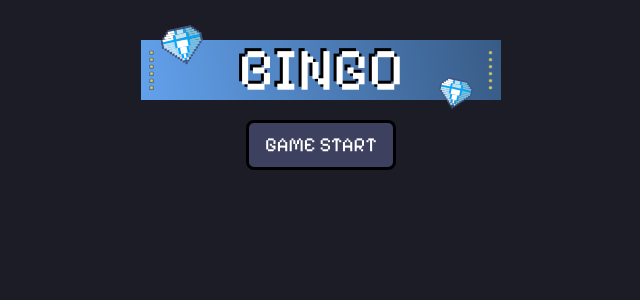
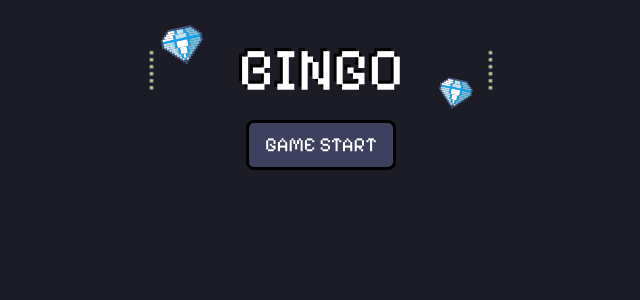
Before and after one commit to ksyksy815/bingo-light, a React (Vite) app: page / in a window 1280 px wide. Shown: the top 300 px of the page, without its empty margins (319-959 px from the left). Built offline with nearby package versions, Linux system fonts and the light colour scheme.

Commit message:
Fix CSS styles

```diff
--- a/src/index.css
+++ b/src/index.css
@@ -18,10 +18,7 @@ body {
   .text-shadow {
     text-shadow: -3px -3px 0 rgba(0, 0, 0, 1);
   }
-  .blue-gradient {
-    background: linear-gradient(80deg, #62a1ec, #385b86);
-  }
-  .green-gradient {
-    background: linear-gradient(80deg, #00c324, #c7ffd1);
+  .title-stroke {
+    -webkit-text-stroke: 3px white;
   }
 }
--- a/tailwind.config.js
+++ b/tailwind.config.js
@@ -12,6 +12,7 @@ export default {
           lightBlue: "#00AAFF",
           foggyBlue: "#3E405F",
           darkBlue: "#1C1C26",
+          foggyDarkBlue: '##2F2E43',
           green: "#129612",
         },
       },
```
